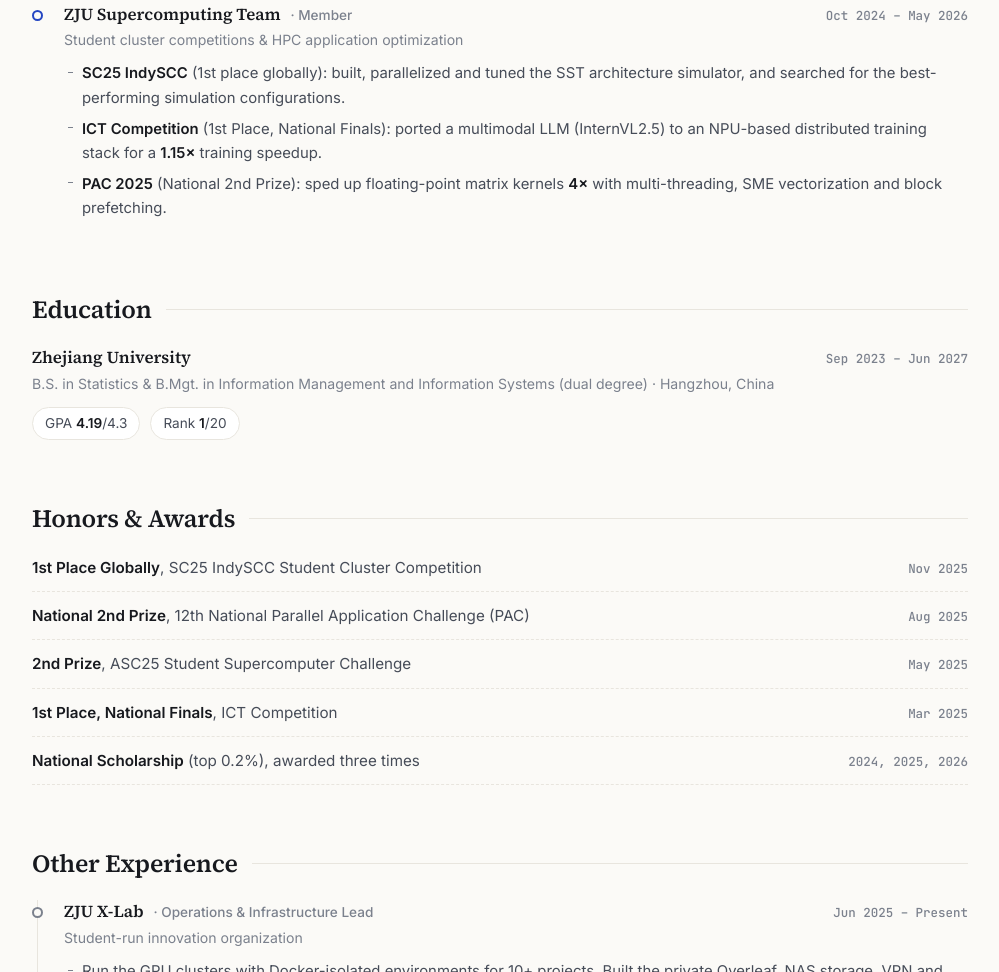
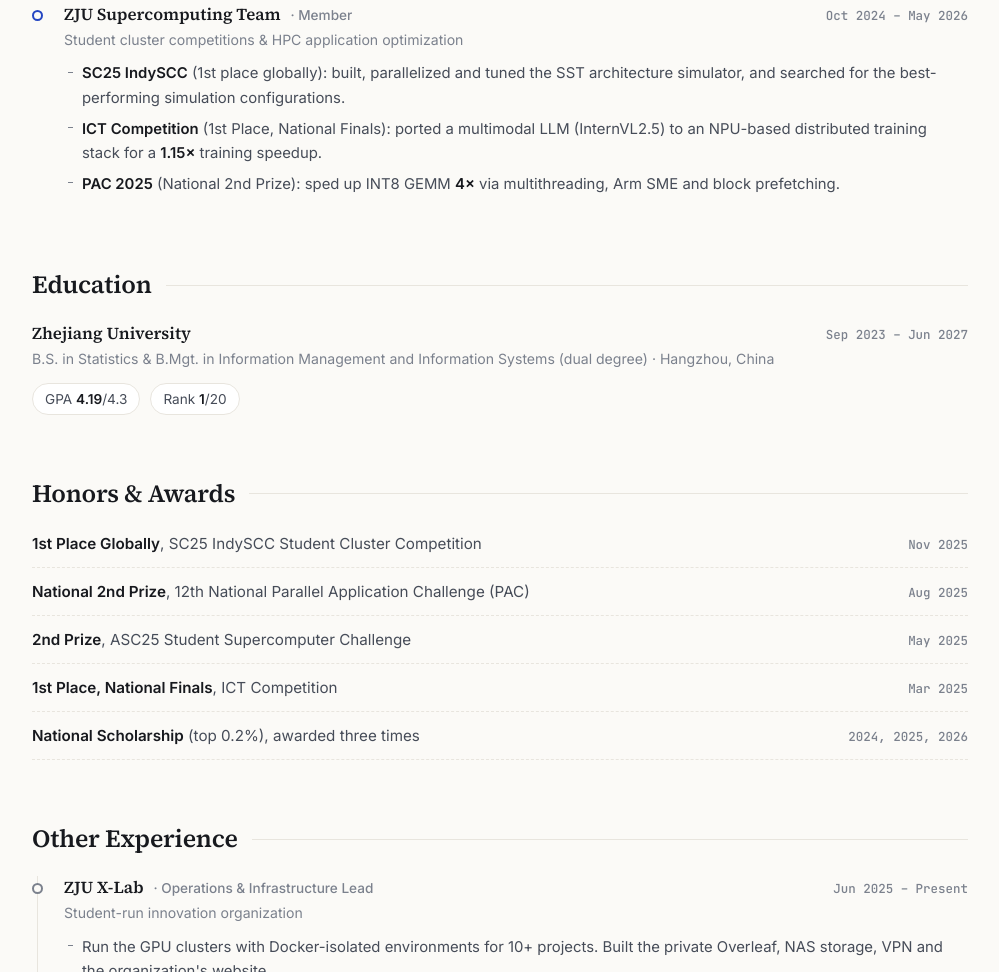
Before and after one commit to skeletalknight/skeletalknight.github.io, a plain HTML site: page index.html in a window 1280 px wide. Shown: the part 3274-4246 px from the top of the page, without its empty margins (140-1139 px from the left). Drawn offline with Linux system fonts and the light colour scheme.

Commit message:
PAC: INT8 GEMM (not floating-point)
Co-Authored-By: Claude Opus 5.5 <noreply@anthropic.com>

```diff
--- a/index.html
+++ b/index.html
@@ -295,7 +295,7 @@
         <ul>
           <li><strong>SC25 IndySCC</strong> (1st place globally): built, parallelized and tuned the SST architecture simulator, and searched for the best-performing simulation configurations.</li>
           <li><strong>ICT Competition</strong> (1st Place, National Finals): ported a multimodal LLM (InternVL2.5) to an NPU-based distributed training stack for a <strong>1.15×</strong> training speedup.</li>
-          <li><strong>PAC 2025</strong> (National 2nd Prize): sped up floating-point matrix kernels <strong>4×</strong> with multi-threading, SME vectorization and block prefetching.</li>
+          <li><strong>PAC 2025</strong> (National 2nd Prize): sped up INT8 GEMM <strong>4×</strong> via multithreading, Arm SME and block prefetching.</li>
         </ul>
       </li>
     </ol>
```
Also changed, not shown: 1 other file.
